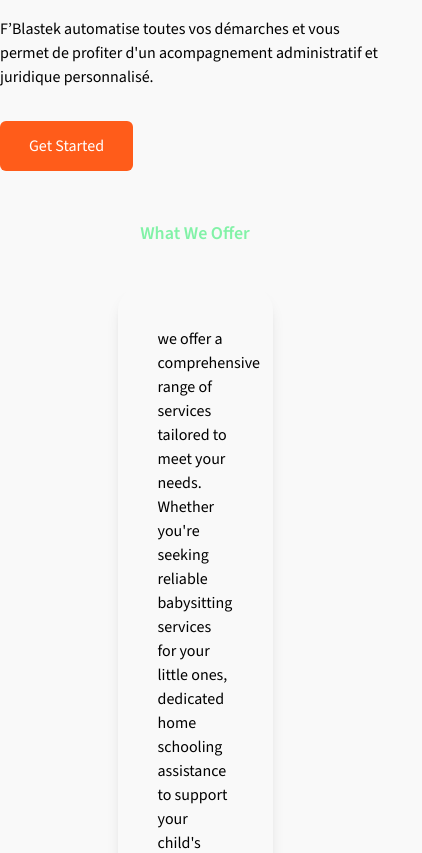
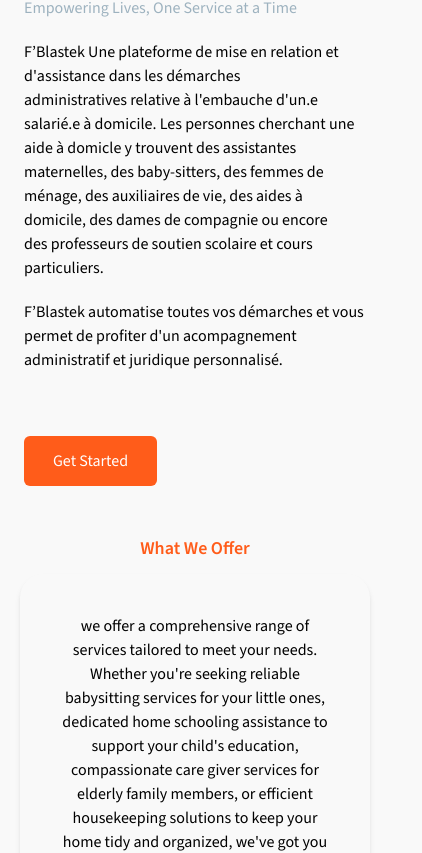
Before and after one commit to hamzaelalamy/f-blastek, a React (Vite) app in the folder app/: page /About in a window 390 px wide. Shown: the part 960-1813 px from the top of the page, 422 px wide, since content can reach past the window. Built offline with nearby package versions, Linux system fonts and the light colour scheme.

Commit message:
add  a responsive About page and add padding for footer

```diff
--- a/app/src/components/common/Footer.tsx
+++ b/app/src/components/common/Footer.tsx
@@ -2,7 +2,7 @@ import React from "react";
 
 function Footer() {
   return (
-    <div className="mt-20 border border-solid h-full pt-10">
+    <div className="mt-20 border border-solid h-full pt-10 pl-10">
       <div className="grid md:grid-cols-5 grid-cols-2 gap-1 ">
         <div className=" ">
           <h2 className="text-[#20B486] font-bold text-l md:text-2xl">F'Blastek</h2>
--- a/app/src/pages/About.tsx
+++ b/app/src/pages/About.tsx
@@ -16,14 +16,14 @@ function About() {
                                         <img
                                             src="../../../aboutPage/about4.png"
                                             alt=""
-                      className="w-full rounded-2xl"
+                                            className="w-full rounded-2xl h-96"
                                         />
                                     </div>
                                     <div className="py-3 sm:py-4">
                                         <img
                                             src="../../../aboutPage/about1.png"
                                             alt=""
-                      className="w-full rounded-2xl"
+                                            className="w-full rounded-2xl h-96"
                                         />
                                     </div>
                                 </div>
@@ -32,15 +32,15 @@ function About() {
                                         <img
                                             src="../../../aboutPage/about2.png"
                                             alt=""
-                      className="w-full rounded-2xl"
+                                            className="w-full rounded-2xl h-96"
                                         />
                                     </div>
                                 </div>
                             </div>
                         </div>
-            <div className="w-full px-4 lg:w-1/2 xl:w-5/12">
-              <div className="mt-10 lg:mt-0">
-                <span className="block mb-4 text-lg text-[#FF5C1A] md:text-4xl font-semibold text-primary">
+                        <div className="w-full px-10 md:px-0 lg:w-1/2 xl:w-5/12">
+                            <div className="mt-10  lg:mt-0">
+                                <span className="block mb-8 text-lg text-[#FF5C1A] md:text-4xl font-semibold text-primary">
                                     Why Choose Us
                                 </span>
                                 <h2 className="mb-5 md:text-3xl  text-[#9DB2BF] sm:text-[40px]/[48px]">
@@ -62,7 +62,7 @@ function About() {
                                 </p>
                                 <a
                                     href="#"
-                  className="inline-flex items-center justify-center py-3 text-base font-medium text-white text-center  border border-transparent rounded-md px-7 bg-[#FF5C1A] hover:bg-opacity-90"
+                                    className="inline-flex items-center justify-center py-3 text-base font-medium text-white mt-8 text-center  border border-transparent rounded-md px-7 bg-[#FF5C1A] hover:bg-opacity-90"
                                 >
                                     Get Started
                                 </a>
@@ -71,12 +71,13 @@ function About() {
                     </div>
                 </div>
             </section>
-      <section className="mx-10  ">
-        <span className="block mb-4 text-lg text-[#82F2A7] text-center md:text-3xl font-semibold text-primary">
+            <section className="mx-5 md:mx-10 ">
+                <span className="block  text-lg  text-[#FF5C1A] text-center md:text-3xl font-semibold text-primary">
                     What We Offer
                 </span>
-        <div className=" w-full  flex flex-col gap-20 mt-10">
-          <div className=" w-1/2 mx-auto text-wrap items-center justify-center rounded-3xl p-10 shadow-lg ">
+                <div className=" w-full  flex flex-col gap-10 md:gap-20 mt-3">
+                    <div className="  mx-auto  w-full md:w-3/4 lg:w-1/2 rounded-3xl p-10 shadow-md ">
+                        <p className=" text-center">
                             we offer a comprehensive range of services tailored to meet your
                             needs. Whether you're seeking reliable babysitting services for your
                             little ones, dedicated home schooling assistance to support your
@@ -85,17 +86,20 @@ function About() {
                             home tidy and organized, we've got you covered. Our team is
                             committed to delivering top-quality service with professionalism and
                             care, ensuring peace of mind for all our clients.
+                        </p>
+
                     </div>
 
-          <div className="grid gap-3 grid-cols-4">
+                    <div className="grid gap-6 md:gap-3 grid-cols-1 md:grid-cols-2 lg:grid-cols-4">
                         <div className=" rounded-3xl shadow-2xl  bg-green-50">
-
                             <img
-                className="bg-white w-14  h-14 rounded-full mx-auto"
+                                className=" w-14  h-14  mx-auto"
                                 src="../../../aboutPage/babysitting2.png"
                                 alt=""
                             />
-              <p className="mx-auto  p-10 text-center ">
+                            <h2 className="text-center mt-9 font-semibold text-lg text-[#20B486] ">BABY SITTING</h2>
+
+                            <p className="mx-auto  p-9">
                                 Lorem ipsum dolor sit, amet consectetur adipisicing elit.
                                 Veniam, neque. Lorem ipsum dolor sit amet consectetur
                                 adipisicing elit. Aliquid, accusamus cum similique repellendus
@@ -104,14 +108,16 @@ function About() {
                                 exercitationem distinctio!
                             </p>
                         </div>
-            <div className=" rounded-3xl shadow-2xl bg-green-50">
+                        <div className=" rounded-3xl shadow-2xl  bg-green-50">
 
                             <img
-                className="bg-white w-14  h-14 rounded-full mx-auto"
+                                className=" w-14  h-14  mx-auto"
                                 src="../../../aboutPage/cleaningIcon.png"
                                 alt=""
                             />
-              <p className="mx-auto  p-10 text-center">
+                            <h2 className="text-center mt-9 font-semibold text-lg text-[#20B486] ">MENAGE</h2>
+
+                            <p className="mx-auto  p-9">
                                 Lorem ipsum dolor sit, amet consectetur adipisicing elit.
                                 Veniam, neque. Lorem ipsum dolor sit amet consectetur
                                 adipisicing elit. Aliquid, accusamus cum similique repellendus
@@ -120,14 +126,16 @@ function About() {
                                 exercitationem distinctio!
                             </p>
                         </div>
-            <div className=" rounded-3xl shadow-2xl bg-green-50">
+                        <div className=" rounded-3xl shadow-2xl  bg-green-50">
 
                             <img
-                className="bg-white w-14  h-14 rounded-full mx-auto"
+                                className=" w-14  h-14  mx-auto"
                                 src="../../../aboutPage/old-man.png"
                                 alt=""
                             />
-              <p className="mx-auto  p-10 text-center">
+                            <h2 className="text-center mt-9 font-semibold text-lg text-[#20B486] ">AIDE A LA PERSONNE </h2>
+
+                            <p className="mx-auto  p-9">
                                 Lorem ipsum dolor sit, amet consectetur adipisicing elit.
                                 Veniam, neque. Lorem ipsum dolor sit amet consectetur
                                 adipisicing elit. Aliquid, accusamus cum similique repellendus
@@ -136,13 +144,16 @@ function About() {
                                 exercitationem distinctio!
                             </p>
                         </div>
-            <div className=" rounded-3xl shadow-2xl bg-green-50">
+                        <div className=" rounded-3xl shadow-2xl  bg-green-50">
+
                             <img
-                className=" mx-auto bg-white w-14  h-14 rounded-full "
+                                className=" w-14  h-14  mx-auto"
                                 src="../../../aboutPage/teacher.png"
                                 alt=""
                             />
-              <p className="mx-auto  p-10 text-center">
+                            <h2 className="text-center mt-9 font-semibold text-lg text-[#20B486] ">SOUTIEN SCOLAIRE</h2>
+
+                            <p className="mx-auto  p-9">
                                 Lorem ipsum dolor sit, amet consectetur adipisicing elit.
                                 Veniam, neque. Lorem ipsum dolor sit amet consectetur
                                 adipisicing elit. Aliquid, accusamus cum similique repellendus
@@ -151,6 +162,9 @@ function About() {
                                 exercitationem distinctio!
                             </p>
                         </div>
+
+
+
                     </div>
                 </div>
             </section>
```
Lines whose indentation alone changed are shown as unchanged.
